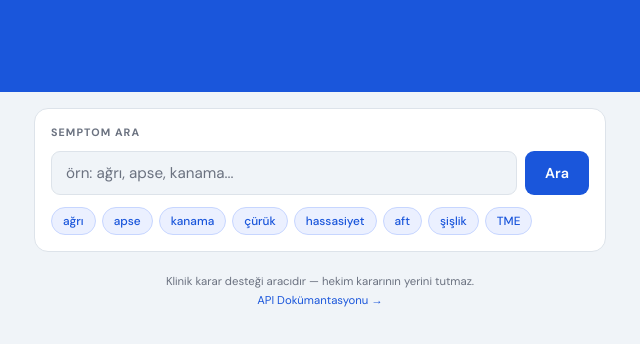
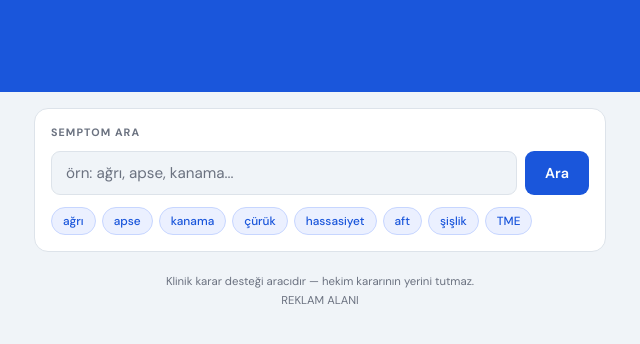
Before and after one commit to bobocubilal67/dtby-recebot, a website: page public/index.html in a window 1280 px wide. Shown: the full height of the page, 320-960 px from the left. Drawn offline with Linux system fonts and the light colour scheme.

Commit message:
Update index.html

```diff
--- a/public/index.html
+++ b/public/index.html
@@ -174,7 +174,7 @@
 
   <footer>
     Klinik karar desteği aracıdır — hekim kararının yerini tutmaz.<br/>
-    <a href="/api" target="_blank">API Dokümantasyonu →</a>
+       <p> REKLAM ALANI  </p>
   </footer>
 </main>
 
```
